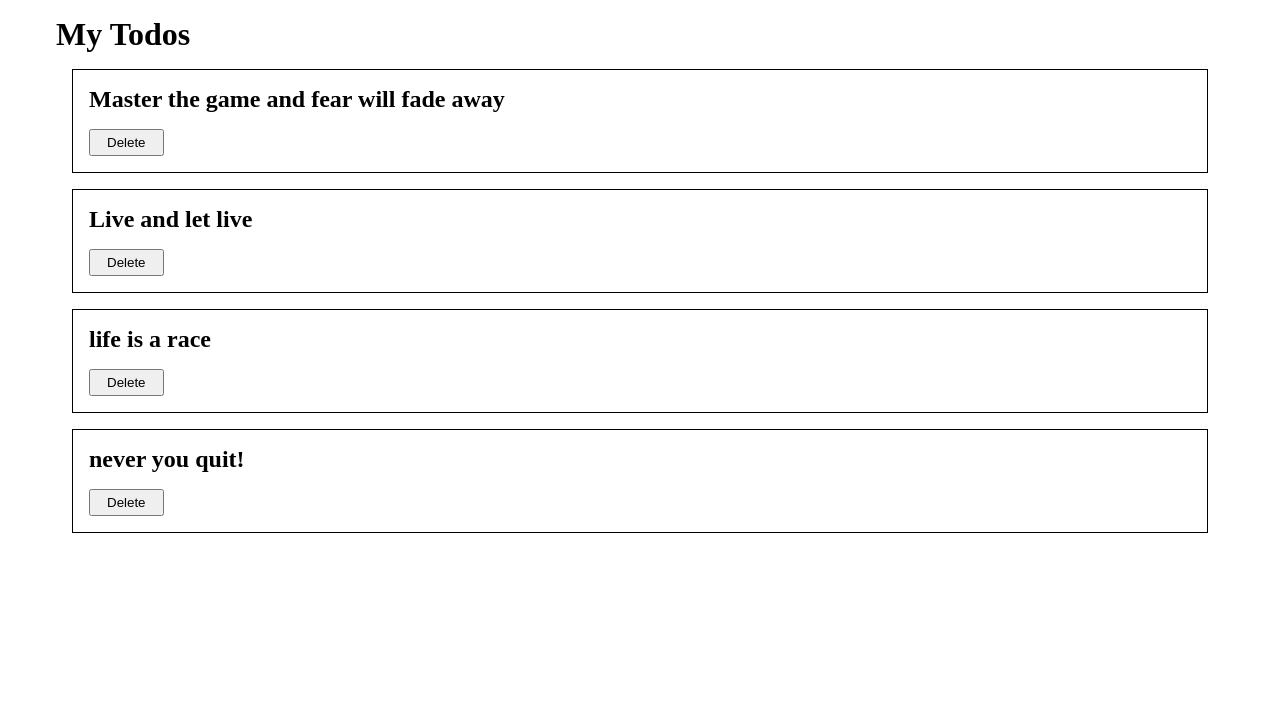
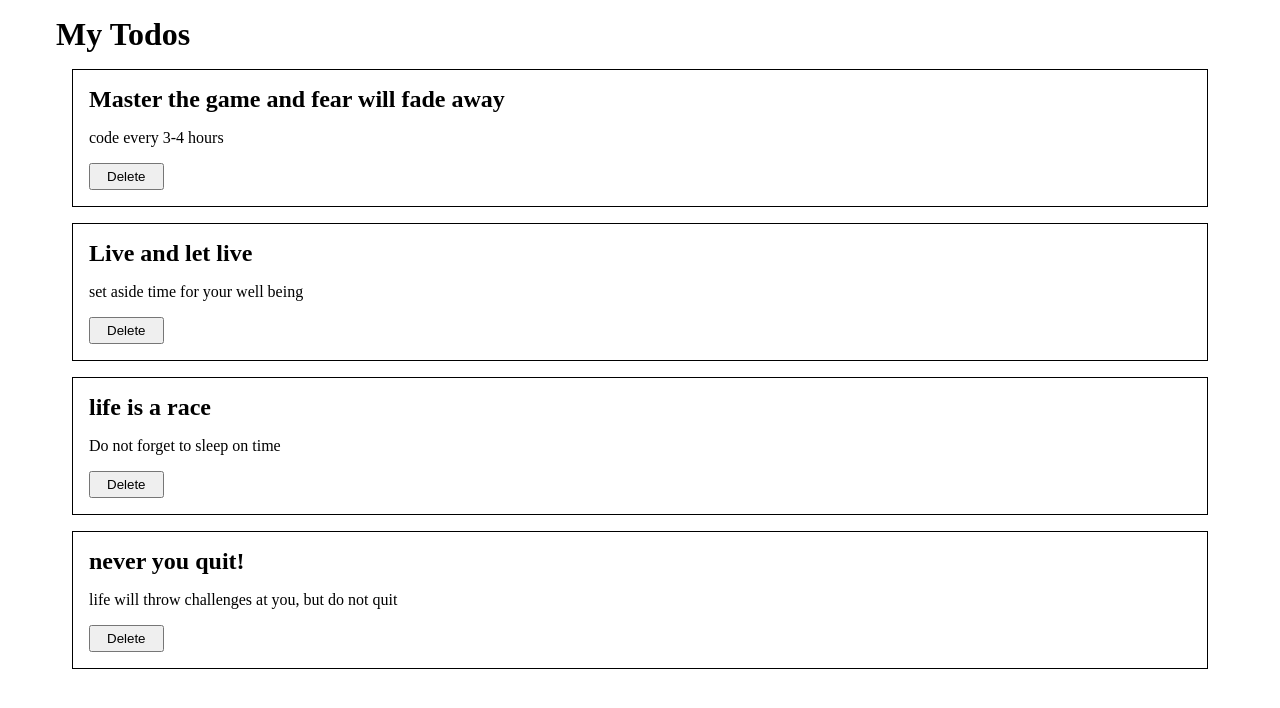
Before and after one commit to emmeiwhite/react-19-2025, a React (Vite) app: page / in a window 1280 px wide. Shown: the top 708 px of the page. Built offline with nearby package versions, Linux system fonts and the light colour scheme.

Commit message:
react-2025 passing multiple props

```diff
--- a/src/App.jsx
+++ b/src/App.jsx
@@ -7,10 +7,22 @@ function App() {
   return (
     <>
       <Title />
-      <Todo task="Master the game and fear will fade away" />
-      <Todo task="Live and let live" />
-      <Todo task="life is a race" />
-      <Todo task="never you quit!" />
+      <Todo
+        task="Master the game and fear will fade away"
+        description="code every 3-4 hours"
+      />
+      <Todo
+        task="Live and let live"
+        description="set aside time for your well being"
+      />
+      <Todo
+        task="life is a race"
+        description="Do not forget to sleep on time"
+      />
+      <Todo
+        task="never you quit!"
+        description="life will throw challenges at you, but do not quit"
+      />
 
       {/* <Popup /> */}
     </>
--- a/src/components/Todo.jsx
+++ b/src/components/Todo.jsx
@@ -1,7 +1,8 @@
-const Todo = ({ task }) => {
+const Todo = ({ task, description }) => {
   return (
     <div className="todo">
       <h2>{task}</h2>
+      <p>{description}</p>
       <button>Delete</button>
     </div>
   )
--- a/src/index.css
+++ b/src/index.css
@@ -26,6 +26,9 @@ button {
 }
 
 .todo h2 {
+  margin-bottom: 1rem;
+}
+.todo p {
   margin-bottom: 1rem;
 }
 
```
